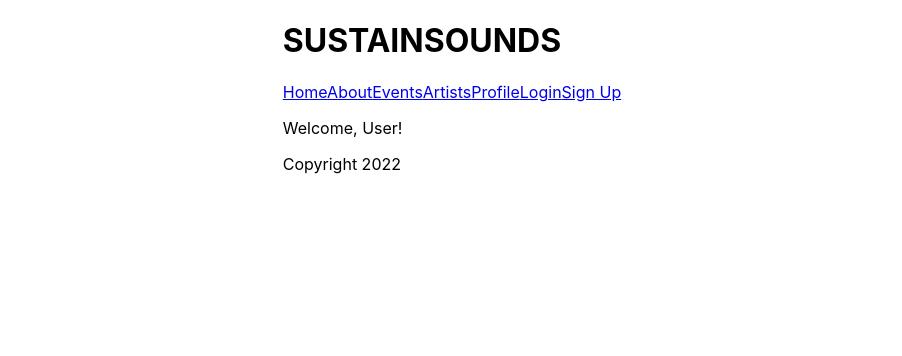
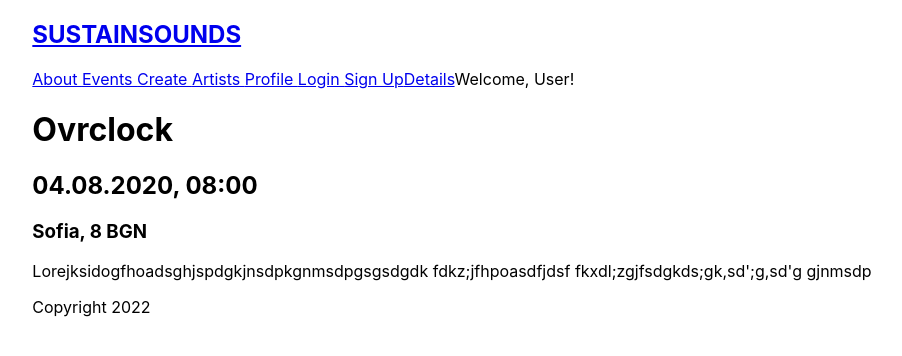
Before and after one commit to vnemchev/sustainsounds-react, a React (Create React App) app in the folder client/: page /details in a window 1280 px wide. Shown: the top 356 px of the page, without its empty margins (188-1090 px from the left). Built offline with nearby package versions, Linux system fonts and the light colour scheme.

Commit message:
Extended routes and ready basic components

```diff
--- a/client/src/App.js
+++ b/client/src/App.js
@@ -1,11 +1,12 @@
 import { Route, Routes } from 'react-router-dom';
 
-import Header from './components/common/header/Header';
-import Footer from './components/common/footer/Footer';
+import Header from './components/common/Header/Header';
+import Footer from './components/common/Footer/Footer';
 
-import Login from './components/auth/login-register/Login';
-import Register from './components/auth/login-register/Register';
-import Create from './components/events/create-event/Create';
+import Login from './components/auth/Login';
+import Register from './components/auth/Register';
+import CreateEvent from './components/events/CreateEvent/CreateEvent';
+import EventDetails from './components/events/EventDetails/EventDetails';
 
 const App = () => {
     return (
@@ -15,13 +16,24 @@ const App = () => {
             <div className="main-container">
                 <Routes>
                     <Route path="/" element={<h1>Home</h1>}></Route>
+
+                    <Route path="/events" element={<h1>Events</h1>}></Route>
+
+                    <Route path="/artists" element={<h1>Artists</h1>}></Route>
+
+                    <Route path="/create" element={<CreateEvent />}></Route>
+
+                    <Route path="/about" element={<h1>About</h1>}></Route>
+
                     <Route path="/login" element={<Login />}></Route>
-                    <Route path="/create" element={<Create />}></Route>
+
                     <Route path="/register" element={<Register />}></Route>
-                    <Route path="/events" element={<h1>Events</h1>}></Route>
-                    <Route path="/artists" element={<h1>Artists</h1>}></Route>
+
                     <Route path="/profile" element={<h1>Profile</h1>}></Route>
-                    <Route path="/about" element={<h1>About</h1>}></Route>
+
+                    <Route path="/details" element={<EventDetails />}>
+                        details
+                    </Route>
                 </Routes>
             </div>
 
--- a/client/src/components/auth/login-register/Register.js
+++ b/client/src/components/auth/Register.js
@@ -1,5 +1,5 @@
 import { useState } from 'react';
-import * as userService from '../../../services/userService';
+import * as userService from '../../services/userService';
 
 const Register = () => {
     const [registerData, setRegisterData] = useState({
--- a/client/src/components/common/header/Header.js
+++ b/client/src/components/common/header/Header.js
@@ -3,16 +3,27 @@ import { Link } from 'react-router-dom';
 const Header = () => {
     return (
         <>
-            <h1>SUSTAINSOUNDS</h1>
             <nav>
-                <Link to="/">Home</Link>
-                <Link to="/about">About</Link>
-                <Link to="/events">Events</Link>
-                <Link to="/artists">Artists</Link>
-                <Link to="/profile">Profile</Link>
-                <Link to="/login">Login</Link>
+                <Link to="/">
+                    <h1>SUSTAINSOUNDS</h1>
+                </Link>
+
+                <Link to="/about">About </Link>
+
+                <Link to="/events">Events </Link>
+
+                <Link to="/create">Create </Link>
+
+                <Link to="/artists">Artists </Link>
+
+                <Link to="/profile">Profile </Link>
+
+                <Link to="/login">Login </Link>
+
                 <Link to="/register">Sign Up</Link>
-                <p>Welcome, User!</p>
+                <Link to="/details">Details</Link>
+
+                <span>Welcome, User!</span>
             </nav>
         </>
     );
--- a/client/src/components/events/create-event/Create.js
+++ b/client/src/components/events/CreateEvent/CreateEvent.js
@@ -1,7 +1,7 @@
 import { useState } from 'react';
 import * as eventService from '../../../services/eventService';
 
-const Create = () => {
+const CreateEvent = () => {
     const [event, setEvent] = useState({
         name: '',
         date: '',
@@ -86,4 +86,4 @@ const Create = () => {
     );
 };
 
-export default Create;
+export default CreateEvent;
--- /dev/null
+++ b/client/src/components/events/EventDetails/EventDetails.js
@@ -0,0 +1,15 @@
+const EventDetails = () => {
+    return (
+        <>
+            <h1>Ovrclock</h1>
+            <h2>04.08.2020, 08:00</h2>
+            <h3>Sofia, 8 BGN</h3>
+            <p>Lorejksidogfhoadsghjspdgkjnsdpkgnmsdpgsgsdgdk
+                fdkz;jfhpoasdfjdsf
+                fkxdl;zgjfsdgkds;gk,sd';g,sd'g
+                gjnmsdp</p>
+        </>
+    );
+};
+
+export default EventDetails;
--- a/client/src/components/home/Home.js
+++ b/client/src/components/home/Home.js
@@ -1 +1,5 @@
-const Home = () => {};
+const Home = () => {
+    <>
+
+    </>
+};
```
Also changed, not shown: client/src/components/profile/Profile/Profile.js (added, +12 -0 lines), client/src/components/auth/Login.js (renamed from client/src/components/auth/login-register/Login.js), client/src/components/events/EventCard/EventCard.js (added), client/src/components/profile/EditProfile/EditProfile.js (added), 2 other files (tests, documents, lock files or other folders).
